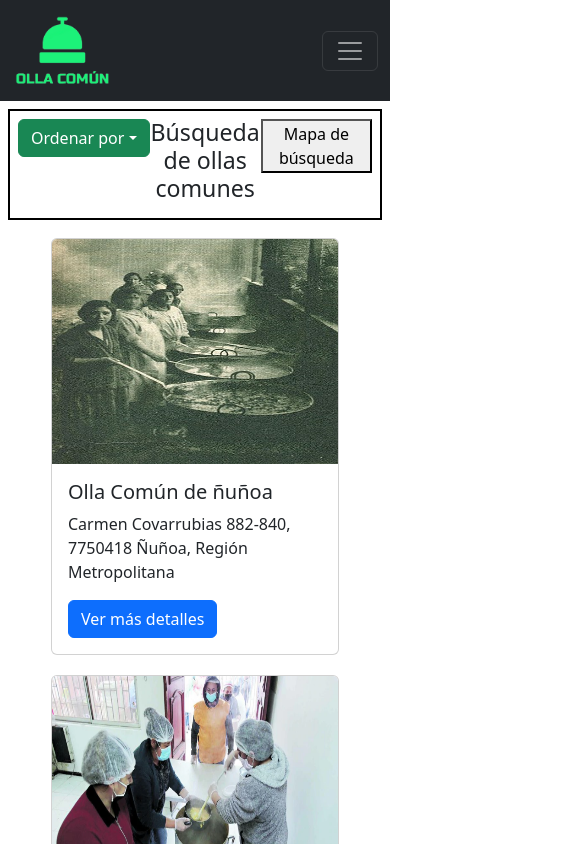
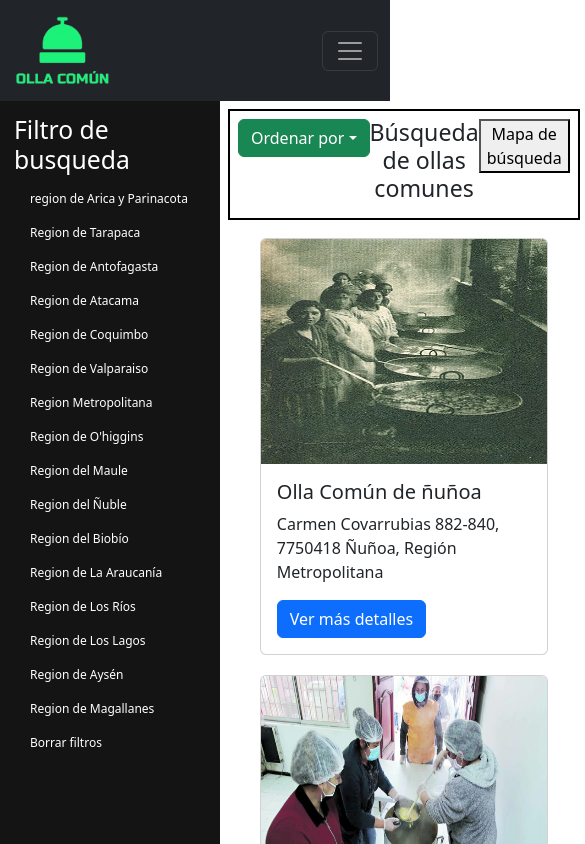
Before and after one commit to nobukts/olla-comun, a React (Vite) app: page /BuscarLugares in a window 390 px wide. Shown: the top 844 px of the page, 585 px wide, since content can reach past the window. Built offline with nearby package versions, Linux system fonts and the light colour scheme.

Commit message:
barra lateral

```diff
--- a/src/components/BarraLateral/BarraLateral.jsx
+++ b/src/components/BarraLateral/BarraLateral.jsx
@@ -8,7 +8,7 @@ import { Link } from "react-router-dom";
 function BarraLateral() {
   return (
     <div className="lateral">
-      <Nav className="col-md-12 d-none d-md-block bg-light sidebar">
+      <Nav className="col-md-12 d-md-block bg-light sidebar">
 
         <div className="texto">
           <h2>Filtro de busqueda</h2>
```
